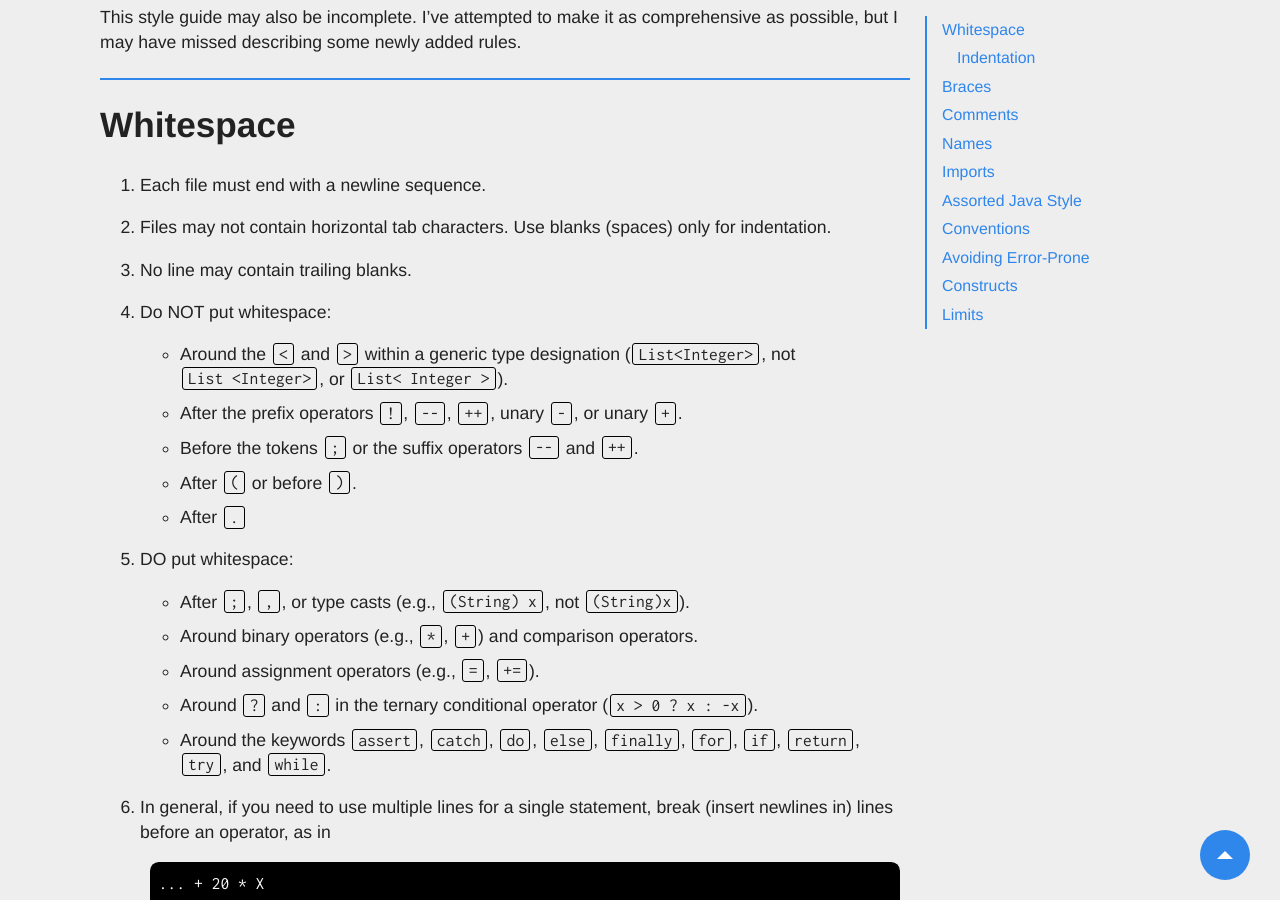
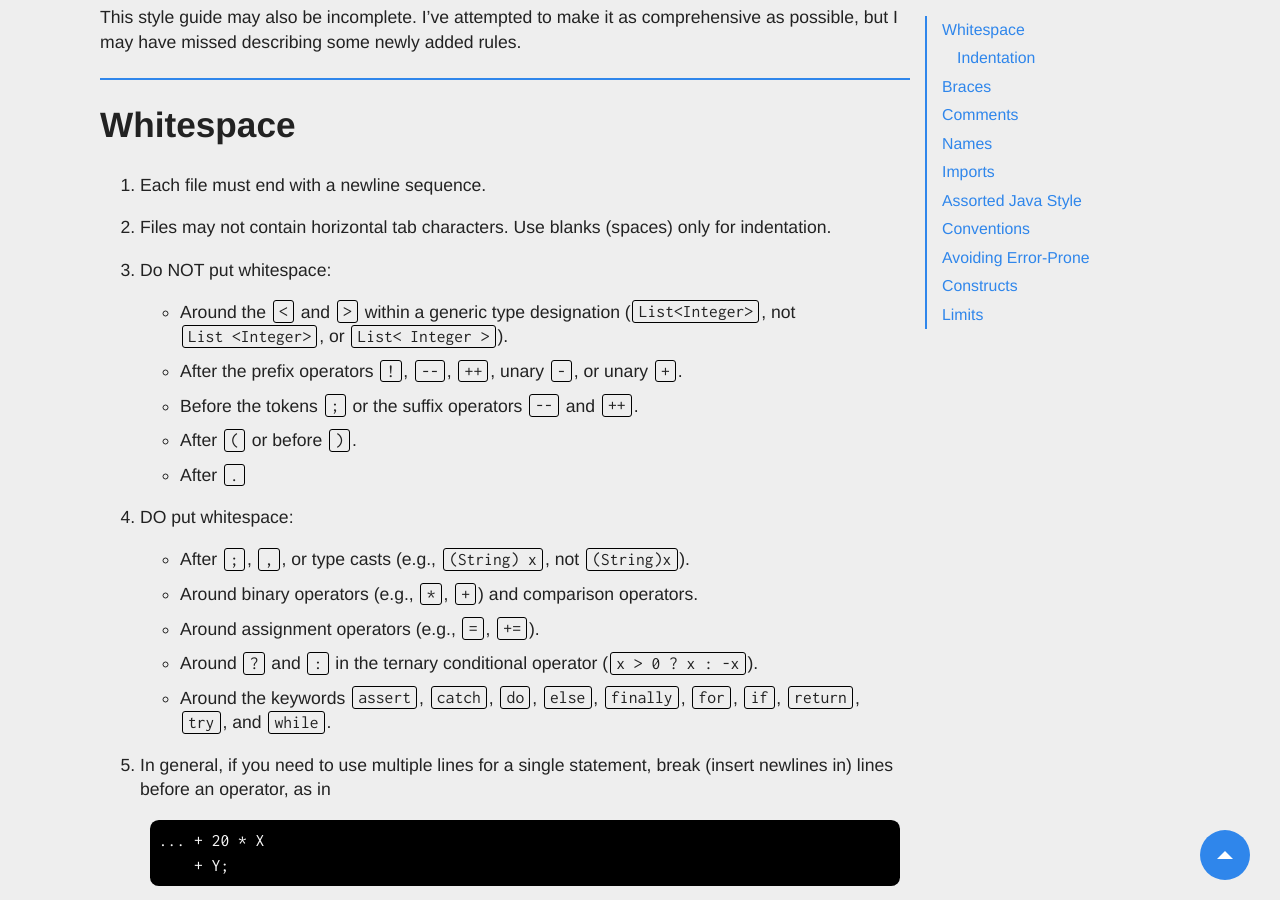
Before and after one commit to Berkeley-CS61B/website-fa23, a Jekyll site: the page built from materials/guides/style/index.md, in a window 1280 px wide and 900 px high, scrolled down 387 px. Built offline with Jekyll 4.4.1, drawn with Linux system fonts in a browser that asks for light colours; nearby versions of some CDN libraries; comment, search, counter and statistics services are not loaded; some of the changed lines change nothing that is shown.

Commit message:
update style guide

````diff
--- a/materials/guides/style/index.md
+++ b/materials/guides/style/index.md
@@ -28,9 +28,7 @@ rules.
 2. Files may not contain horizontal tab characters. Use blanks (spaces) only for
    indentation.
 
-3. No line may contain trailing blanks.
-
-4. Do NOT put whitespace:
+3. Do NOT put whitespace:
 
    - Around the `<` and `>` within a generic type designation
      (`List<Integer>`, not `List <Integer>`, or `List< Integer >`).
@@ -39,7 +37,7 @@ rules.
    - After `(` or before `)`.
    - After `.`
 
-5. DO put whitespace:
+4. DO put whitespace:
 
    - After `;`, `,`, or type casts (e.g., `(String) x`, not `(String)x`).
    - Around binary operators (e.g., `*`, `+`) and comparison operators.
@@ -48,7 +46,7 @@ rules.
    - Around the keywords `assert`, `catch`, `do`, `else`, `finally`, `for`,
      `if`, `return`, `try`, and `while`.
 
-6. In general, if you need to use multiple lines for a single statement, break
+5. In general, if you need to use multiple lines for a single statement, break
    (insert newlines in) lines before an operator, as in
 
    ```text
@@ -56,7 +54,7 @@ rules.
        + Y;
    ```
 
-7. Do not separate a method name from the `(` in a method call with blanks.
+6. Do not separate a method name from the `(` in a method call with blanks.
    However, you may separate them with a newline followed by blanks (for
    indentation) on long lines.
 
````
